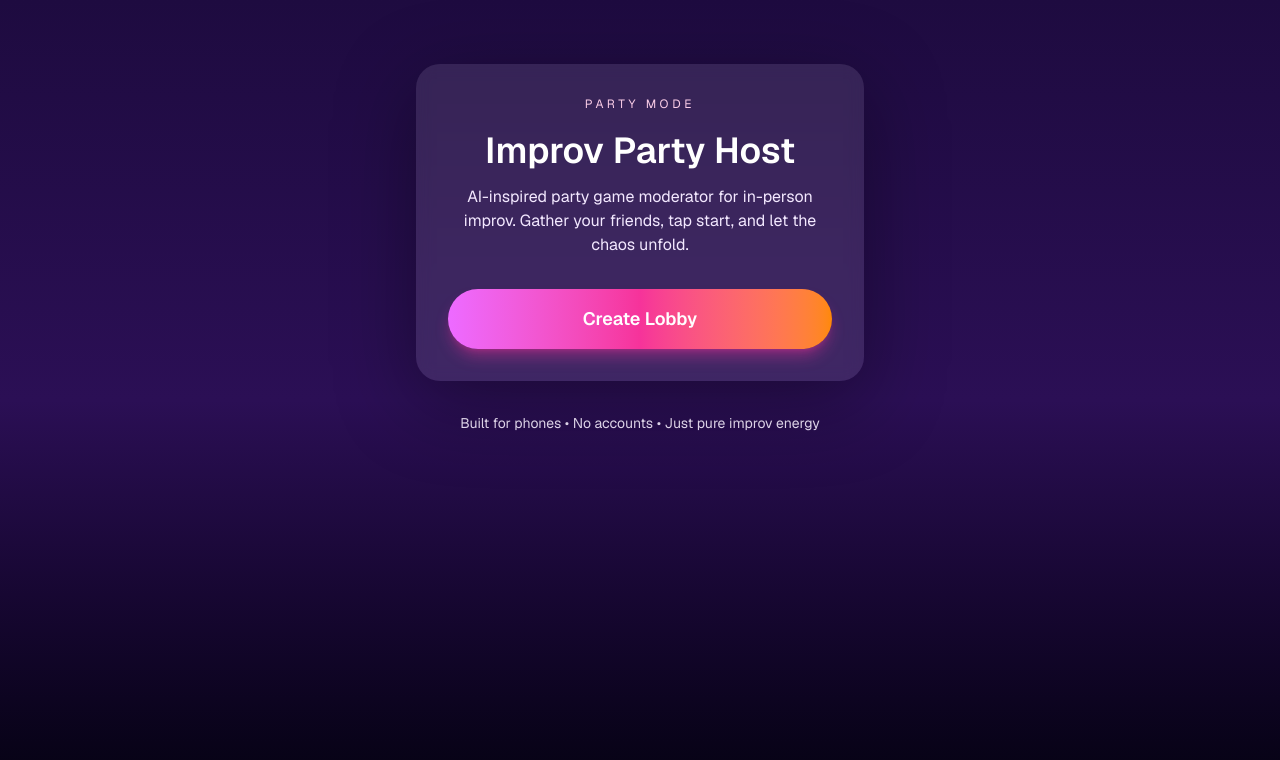
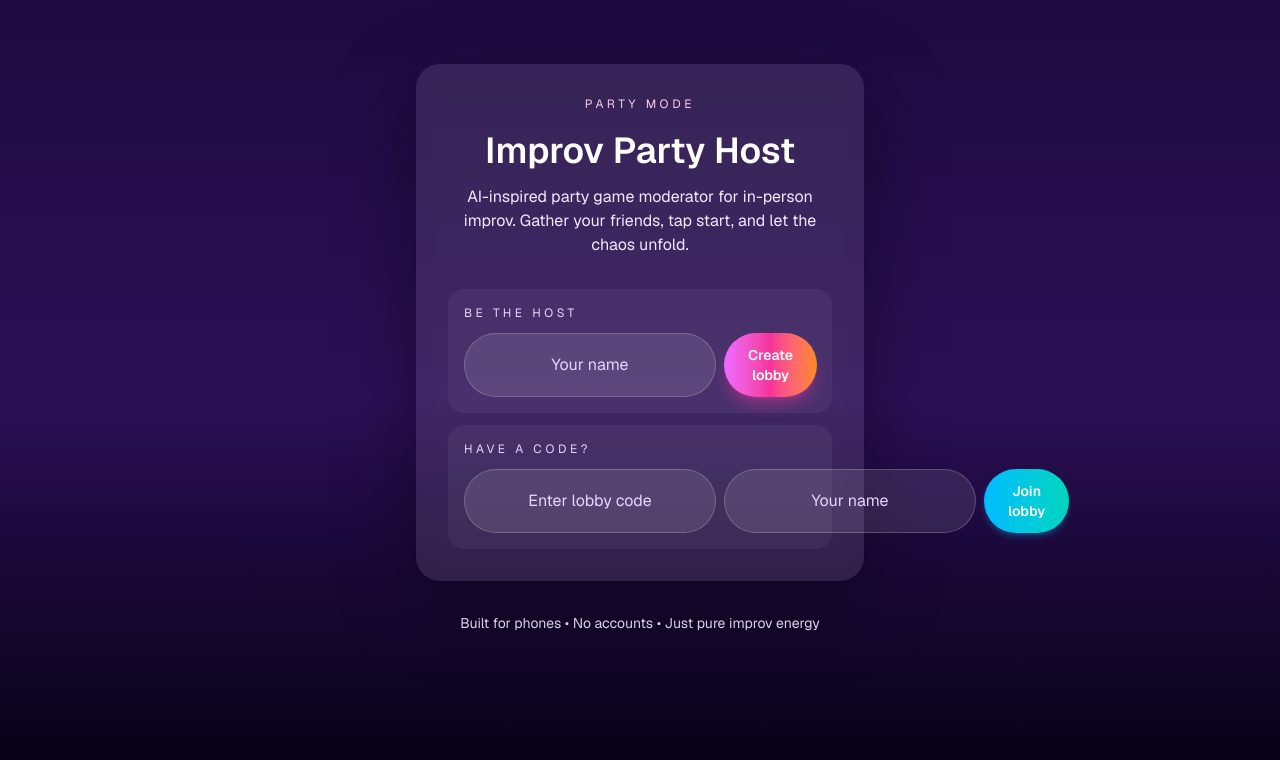
Before and after one commit to gorkemyagmur/imporv_party, a Next.js app: page / in a window 1280 px wide. Shown: the top 760 px of the page. Built offline with nearby package versions, Linux system fonts and the light colour scheme; no server answers.

Commit message:
Integrate Firebase lobby creation/join flow

```diff
--- a/app/page.js
+++ b/app/page.js
@@ -1,7 +1,15 @@
 "use client";
 
 import { useRouter } from "next/navigation";
-import { useCallback } from "react";
+import { useCallback, useState } from "react";
+import { auth, db } from "@/lib/firebase";
+import { signInAnonymously } from "firebase/auth";
+import {
+  doc,
+  getDoc,
+  serverTimestamp,
+  setDoc,
+} from "firebase/firestore";
 
 const LETTERS = "ABCDEFGHJKLMNPQRSTUVWXYZ";
 
@@ -12,13 +20,111 @@ function generateLobbyId() {
   }).join("");
 }
 
+async function ensureAnonUser() {
+  if (auth.currentUser) {
+    return auth.currentUser;
+  }
+  const credential = await signInAnonymously(auth);
+  return credential.user;
+}
+
 export default function Home() {
   const router = useRouter();
+  const [hostName, setHostName] = useState("");
+  const [joinCode, setJoinCode] = useState("");
+  const [joinName, setJoinName] = useState("");
+  const [createError, setCreateError] = useState("");
+  const [joinError, setJoinError] = useState("");
 
-  const handleCreateLobby = useCallback(() => {
+  const handleCreateLobby = useCallback(async () => {
+    try {
+      const user = await ensureAnonUser();
       const id = generateLobbyId();
+      const name = hostName.trim() || "Host";
+
+      const lobbyRef = doc(db, "lobbies", id);
+      await setDoc(lobbyRef, {
+        status: "idle",
+        createdAt: serverTimestamp(),
+        hostId: user.uid,
+        hostName: name,
+        currentRoundId: null,
+        startedAt: null,
+        roundDuration: 60,
+        playerMap: {
+          [user.uid]: {
+            name,
+            joinedAt: serverTimestamp(),
+          },
+        },
+      });
+
+      const playerRef = doc(db, "lobbies", id, "players", user.uid);
+      await setDoc(playerRef, {
+        name,
+        joinedAt: serverTimestamp(),
+      });
+
+      setCreateError("");
+      setHostName("");
       router.push(`/lobby/${id}`);
-  }, [router]);
+    } catch (error) {
+      console.error(error);
+      setCreateError("Could not create lobby. Please try again.");
+    }
+  }, [hostName, router]);
+
+  const handleJoinLobby = useCallback(async () => {
+    const trimmed = joinCode.trim().toUpperCase();
+    if (trimmed.length < 3 || trimmed.length > 6) {
+      setJoinError("Enter a 3-6 letter code.");
+      return;
+    }
+
+    try {
+      const user = await ensureAnonUser();
+      const lobbyRef = doc(db, "lobbies", trimmed);
+      const lobbySnap = await getDoc(lobbyRef);
+
+      if (!lobbySnap.exists()) {
+        setJoinError("Lobby not found.");
+        return;
+      }
+
+      const name = joinName.trim() || "Guest";
+
+      const playerRef = doc(db, "lobbies", trimmed, "players", user.uid);
+      await setDoc(
+        playerRef,
+        {
+          name,
+          joinedAt: serverTimestamp(),
+        },
+        { merge: true }
+      );
+
+      await setDoc(
+        lobbyRef,
+        {
+          playerMap: {
+            [user.uid]: {
+              name,
+              joinedAt: serverTimestamp(),
+            },
+          },
+        },
+        { merge: true }
+      );
+
+      setJoinError("");
+      setJoinName("");
+      setJoinCode("");
+      router.push(`/lobby/${trimmed}`);
+    } catch (error) {
+      console.error(error);
+      setJoinError("Could not join lobby. Please try again.");
+    }
+  }, [joinCode, joinName, router]);
 
   return (
     <main className="min-h-screen px-4 py-16">
@@ -33,12 +139,74 @@ export default function Home() {
           AI-inspired party game moderator for in-person improv. Gather your
   friends, tap start, and let the chaos unfold.
         </p>
+        <div className="mt-8 w-full space-y-3">
+          <div className="rounded-2xl bg-white/5 p-4 text-left">
+            <p className="text-xs uppercase tracking-[0.3em] text-purple-200">
+              Be the host
+            </p>
+            <div className="mt-3 flex flex-col gap-2 sm:flex-row">
+              <input
+                value={hostName}
+                onChange={(event) => {
+                  setHostName(event.target.value);
+                  setCreateError("");
+                }}
+                maxLength={24}
+                placeholder="Your name"
+                className="flex-1 rounded-full border border-white/20 bg-white/10 px-4 py-3 text-center text-white placeholder:text-purple-200 focus:border-pink-300 focus:outline-none"
+              />
               <button
                 onClick={handleCreateLobby}
-          className="mt-8 w-full rounded-full bg-gradient-to-r from-fuchsia-400 via-pink-500 to-orange-400 px-6 py-4 text-lg font-semibold text-white shadow-lg shadow-pink-500/40 transition hover:scale-[1.02]"
+                className="rounded-full bg-gradient-to-r from-fuchsia-400 via-pink-500 to-orange-400 px-6 py-3 text-sm font-semibold text-white shadow-lg shadow-pink-500/40 transition hover:scale-[1.02]"
               >
-          Create Lobby
+                Create lobby
               </button>
+            </div>
+            {createError && (
+              <p className="mt-2 text-xs text-amber-200">{createError}</p>
+            )}
+          </div>
+          <button
+            disabled
+            className="hidden"
+          />
+          <div className="rounded-2xl bg-white/5 p-4 text-left">
+            <p className="text-xs uppercase tracking-[0.3em] text-purple-200">
+              Have a code?
+            </p>
+            <div className="mt-3 flex flex-col gap-2 sm:flex-row">
+              <input
+                value={joinCode}
+                onChange={(event) => {
+                  setJoinCode(event.target.value.toUpperCase());
+                  setJoinError("");
+                }}
+                maxLength={6}
+                placeholder="Enter lobby code"
+                className="flex-1 rounded-full border border-white/20 bg-white/10 px-4 py-3 text-center text-white placeholder:text-purple-200 focus:border-pink-300 focus:outline-none"
+              />
+              <input
+                value={joinName}
+                onChange={(event) => {
+                  setJoinName(event.target.value);
+                  setJoinError("");
+                }}
+                maxLength={24}
+                placeholder="Your name"
+                className="flex-1 rounded-full border border-white/20 bg-white/10 px-4 py-3 text-center text-white placeholder:text-purple-200 focus:border-pink-300 focus:outline-none"
+              />
+              <button
+                onClick={handleJoinLobby}
+                className="rounded-full bg-gradient-to-r from-sky-400 to-teal-400 px-6 py-3 text-sm font-semibold text-white shadow-md shadow-sky-500/30"
+              >
+                Join lobby
+              </button>
+            </div>
+            {joinError && (
+              <p className="mt-2 text-xs text-amber-200">{joinError}</p>
+            )}
+          </div>
+        </div>
       </div>
       <p className="mt-8 text-center text-sm text-purple-100">
         Built for phones • No accounts • Just pure improv energy
--- /dev/null
+++ b/lib/firebase.js
@@ -0,0 +1,18 @@
+import { initializeApp, getApps, getApp } from "firebase/app";
+import { getFirestore } from "firebase/firestore";
+import { getAuth } from "firebase/auth";
+
+const firebaseConfig = {
+  apiKey: process.env.NEXT_PUBLIC_FIREBASE_API_KEY,
+  authDomain: process.env.NEXT_PUBLIC_FIREBASE_AUTH_DOMAIN,
+  projectId: process.env.NEXT_PUBLIC_FIREBASE_PROJECT_ID,
+  storageBucket: process.env.NEXT_PUBLIC_FIREBASE_STORAGE_BUCKET,
+  messagingSenderId: process.env.NEXT_PUBLIC_FIREBASE_MESSAGING_SENDER_ID,
+  appId: process.env.NEXT_PUBLIC_FIREBASE_APP_ID,
+  measurementId: process.env.NEXT_PUBLIC_FIREBASE_MEASUREMENT_ID,
+};
+
+const app = !getApps().length ? initializeApp(firebaseConfig) : getApp();
+
+export const db = getFirestore(app);
+export const auth = getAuth(app);
```
Lines whose indentation alone changed are shown as unchanged.
